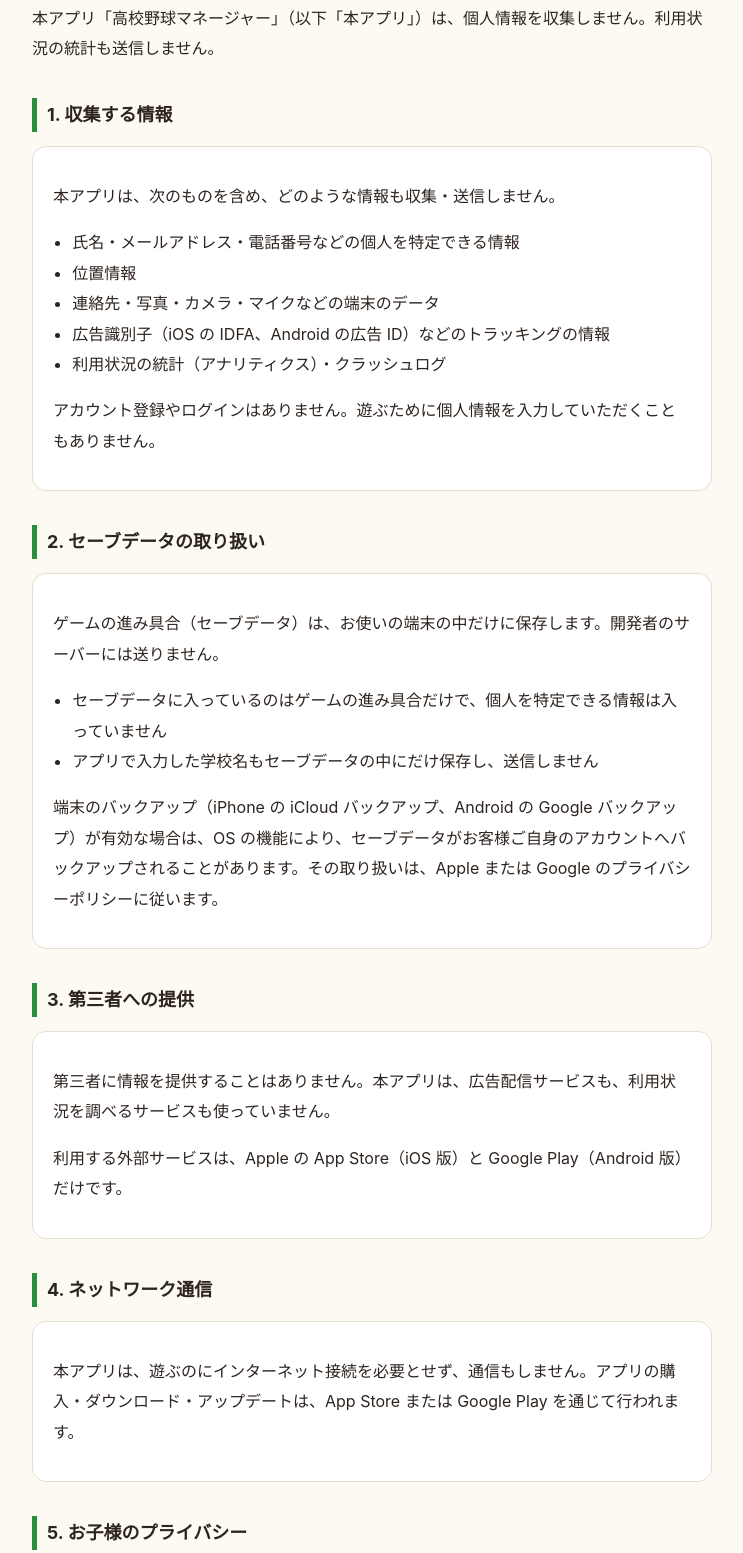
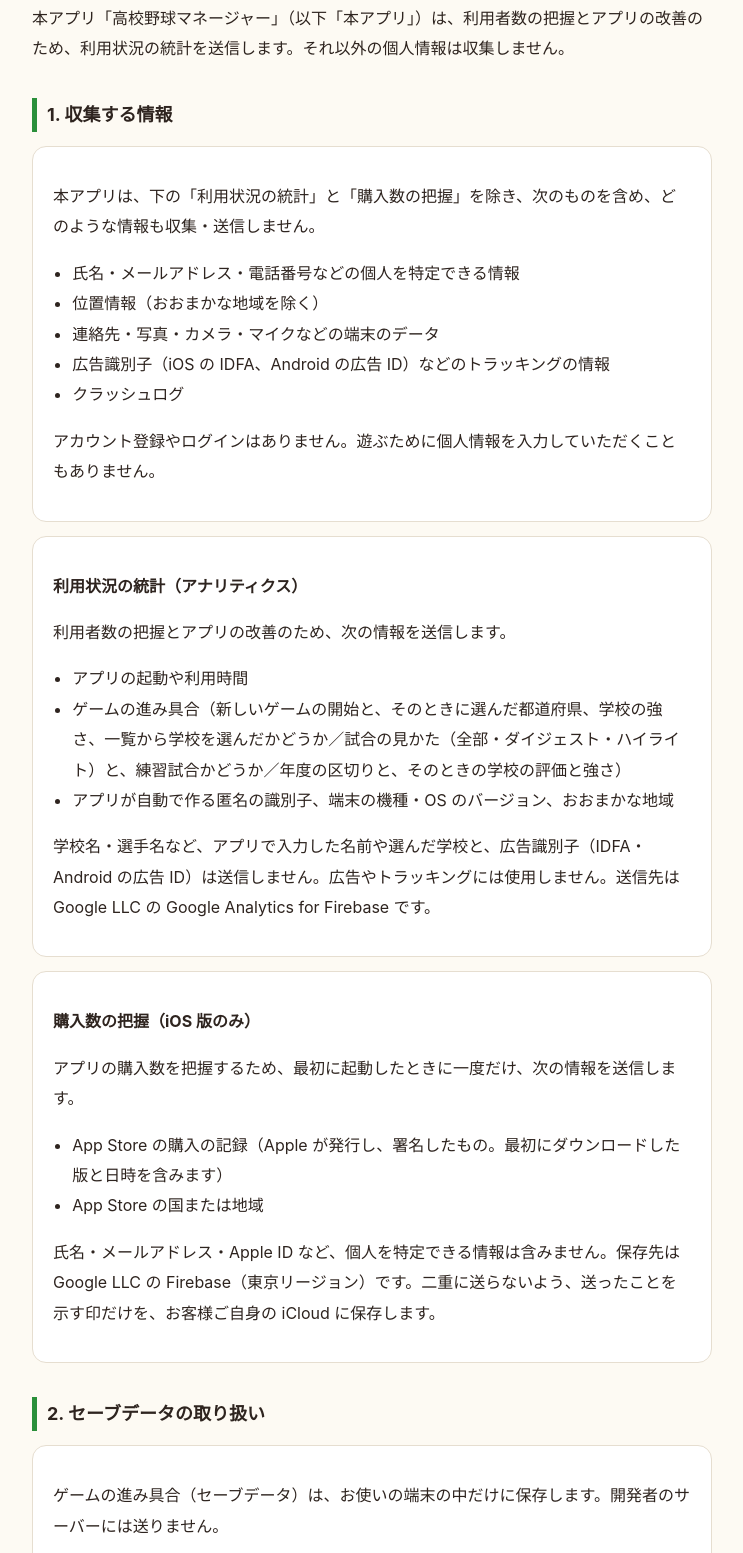
Before and after one commit to tepcii/hs-baseball-manager-support, a plain HTML site: page privacy.html in a window 1280 px wide. Shown: the part 211-1764 px from the top of the page, without its empty margins (268-1011 px from the left). Drawn offline with Linux system fonts and the light colour scheme.

Commit message:
プライバシーポリシーを、利用状況の統計と購入数の把握を書いた版に改定する
Co-Authored-By: Claude Fable 5.2 <noreply@anthropic.com>
Claude-Session: https://claude.ai/code/session_01M19hSswnqSwX2M7dZwSNcN

```diff
--- a/privacy.html
+++ b/privacy.html
@@ -42,19 +42,38 @@
 </header>
 
 <main>
-  <p>本アプリ「高校野球マネージャー」（以下「本アプリ」）は、個人情報を収集しません。利用状況の統計も送信しません。</p>
+  <p>本アプリ「高校野球マネージャー」（以下「本アプリ」）は、利用者数の把握とアプリの改善のため、利用状況の統計を送信します。それ以外の個人情報は収集しません。</p>
 
   <h2>1. 収集する情報</h2>
   <div class="card">
-    <p>本アプリは、次のものを含め、どのような情報も収集・送信しません。</p>
+    <p>本アプリは、下の「利用状況の統計」と「購入数の把握」を除き、次のものを含め、どのような情報も収集・送信しません。</p>
     <ul>
       <li>氏名・メールアドレス・電話番号などの個人を特定できる情報</li>
-      <li>位置情報</li>
+      <li>位置情報（おおまかな地域を除く）</li>
       <li>連絡先・写真・カメラ・マイクなどの端末のデータ</li>
       <li>広告識別子（iOS の IDFA、Android の広告 ID）などのトラッキングの情報</li>
-      <li>利用状況の統計（アナリティクス）・クラッシュログ</li>
+      <li>クラッシュログ</li>
     </ul>
     <p>アカウント登録やログインはありません。遊ぶために個人情報を入力していただくこともありません。</p>
+  </div>
+  <div class="card">
+    <p><strong>利用状況の統計（アナリティクス）</strong></p>
+    <p>利用者数の把握とアプリの改善のため、次の情報を送信します。</p>
+    <ul>
+      <li>アプリの起動や利用時間</li>
+      <li>ゲームの進み具合（新しいゲームの開始と、そのときに選んだ都道府県、学校の強さ、一覧から学校を選んだかどうか／試合の見かた（全部・ダイジェスト・ハイライト）と、練習試合かどうか／年度の区切りと、そのときの学校の評価と強さ）</li>
+      <li>アプリが自動で作る匿名の識別子、端末の機種・OS のバージョン、おおまかな地域</li>
+    </ul>
+    <p>学校名・選手名など、アプリで入力した名前や選んだ学校と、広告識別子（IDFA・Android の広告 ID）は送信しません。広告やトラッキングには使用しません。送信先は Google LLC の Google Analytics for Firebase です。</p>
+  </div>
+  <div class="card">
+    <p><strong>購入数の把握（iOS 版のみ）</strong></p>
+    <p>アプリの購入数を把握するため、最初に起動したときに一度だけ、次の情報を送信します。</p>
+    <ul>
+      <li>App Store の購入の記録（Apple が発行し、署名したもの。最初にダウンロードした版と日時を含みます）</li>
+      <li>App Store の国または地域</li>
+    </ul>
+    <p>氏名・メールアドレス・Apple ID など、個人を特定できる情報は含みません。保存先は Google LLC の Firebase（東京リージョン）です。二重に送らないよう、送ったことを示す印だけを、お客様ご自身の iCloud に保存します。</p>
   </div>
 
   <h2>2. セーブデータの取り扱い</h2>
@@ -69,13 +88,13 @@
 
   <h2>3. 第三者への提供</h2>
   <div class="card">
-    <p>第三者に情報を提供することはありません。本アプリは、広告配信サービスも、利用状況を調べるサービスも使っていません。</p>
-    <p>利用する外部サービスは、Apple の App Store（iOS 版）と Google Play（Android 版）だけです。</p>
+    <p>第三者に情報を提供することはありません。本アプリは広告配信サービスを使っていません。利用状況の把握のため、Google アナリティクス（Firebase）を使っています。</p>
+    <p>利用する外部サービスは、Apple の App Store と iCloud（iOS 版）、Google Play（Android 版）、Google の Firebase（利用状況の統計・購入数の把握）です。</p>
   </div>
 
   <h2>4. ネットワーク通信</h2>
   <div class="card">
-    <p>本アプリは、遊ぶのにインターネット接続を必要とせず、通信もしません。アプリの購入・ダウンロード・アップデートは、App Store または Google Play を通じて行われます。</p>
+    <p>本アプリは、遊ぶのにインターネット接続を必要としません。通信するのは、上の「利用状況の統計」と「購入数の把握」の送信だけです（接続していないときは送信しません）。アプリの購入・ダウンロード・アップデートは、App Store または Google Play を通じて行われます。</p>
   </div>
 
   <h2>5. お子様のプライバシー</h2>
@@ -85,7 +104,7 @@
 
   <h2>6. 本ポリシーの変更</h2>
   <div class="card">
-    <p>本ポリシーを変更する場合は、このページに変更後の内容をのせます。利用状況の統計の送信を始めるなど、大きな変更がある場合は、アプリのアップデートの説明などでもお知らせします。</p>
+    <p>本ポリシーを変更する場合は、このページに変更後の内容をのせます。大きな変更がある場合は、アプリのアップデートの説明などでもお知らせします。</p>
   </div>
 
   <h2>7. お問い合わせ</h2>
@@ -95,7 +114,7 @@
     <p><a href="./">サポートページへ戻る</a></p>
   </div>
 
-  <p style="font-size:13px;opacity:.7">制定日: 2026 年 11 月 24 日</p>
+  <p style="font-size:13px;opacity:.7">制定日: 2026 年 11 月 24 日／改定日: 2026 年 11 月 28 日</p>
 </main>
 
 <footer>
```
Also changed, not shown: index.html (+1 -1 lines).
